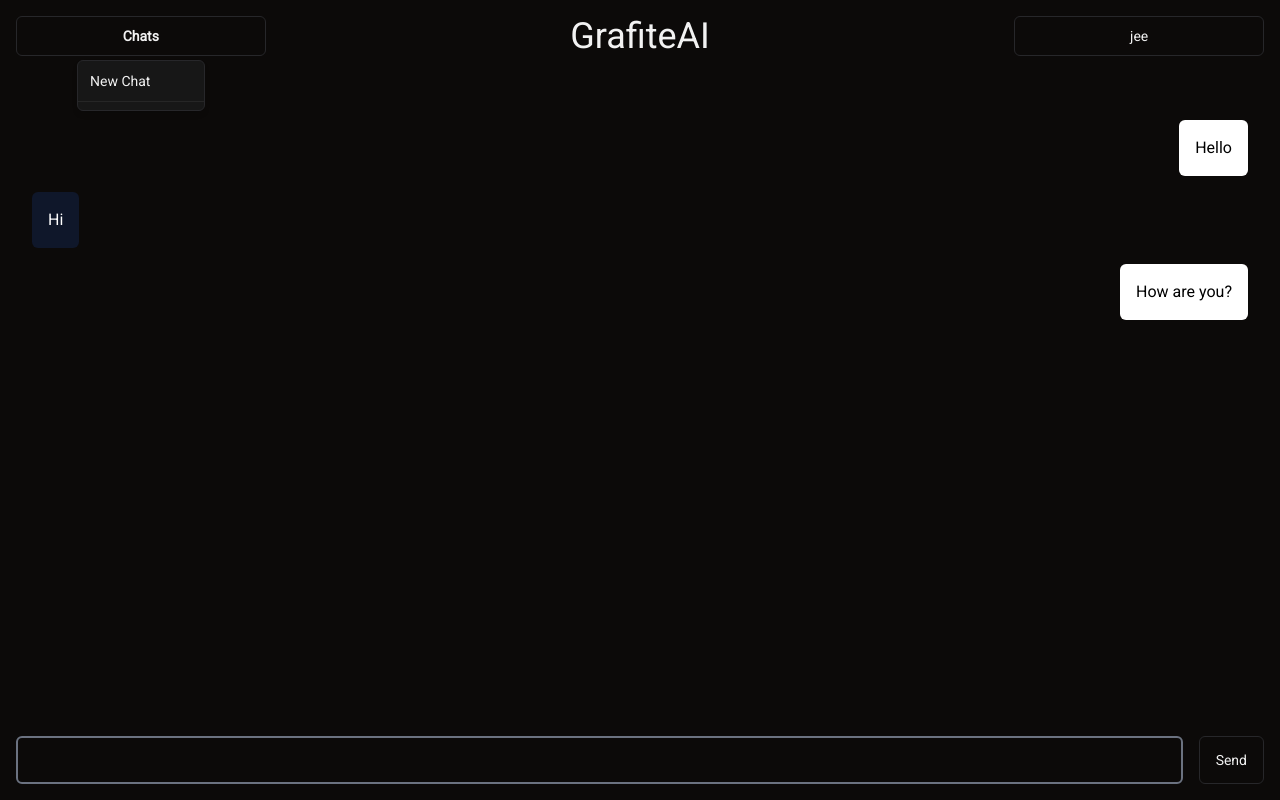
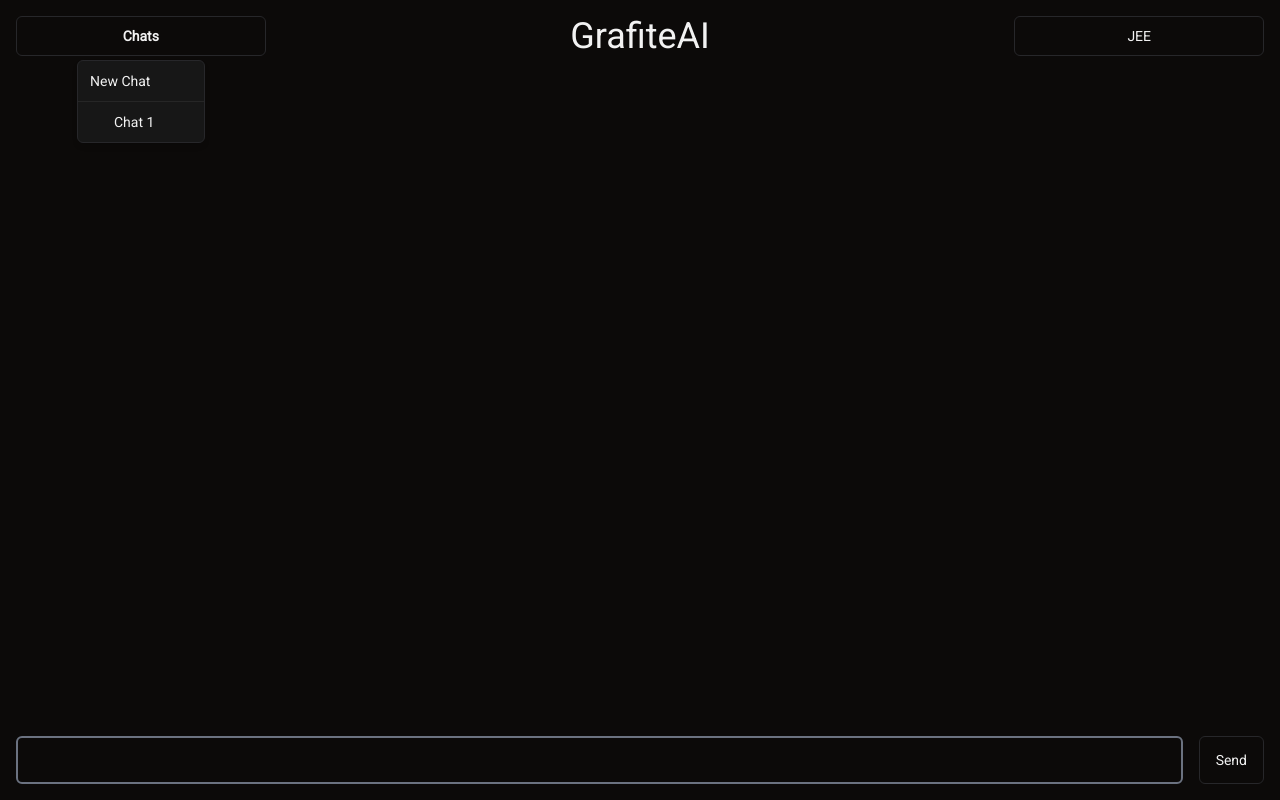
Before and after one commit to e2x-org/grafite-frontend, a Next.js app: page /ai in a window 1280 px wide. Both pictures are taken after a click on the button "Chats". Built offline with nearby package versions, Linux system fonts and the light colour scheme.

Commit message:
fix initial load

```diff
--- a/src/app/ai/page.js
+++ b/src/app/ai/page.js
@@ -22,30 +22,12 @@ import { func } from "prop-types"
 
 export default function DropdownMenuCheckboxes() {
     const [mode, setMode] = React.useState("jee")
-    const [chats, setChats] = React.useState({})
-    const [currentChat, setCurrentChat] = React.useState()
-    const [chatsContent, setchatsContent] = React.useState([
-        { user: true, text: "Hello" },
-        { user: false, text: "Hi" },
-        { user: true, text: "How are you?" }
-    ])
+    const [chats, setChats] = React.useState({"aaaaaaa": "Chat 1"})
+    const [currentChat, setCurrentChat] = React.useState("aaaaa")
+    const [chatsContent, setchatsContent] = React.useState([])
 
     const [lastMsgTime, setLastMsgTime] = React.useState(0)
 
-    function loadChats() {
-        // fetch chats from local storage
-        let chats = localStorage.getItem("chats")
-        if (!chats) {
-            return
-        } else {
-            chats = JSON.parse(chats)
-        }
-        setChats(chats)
-    }
-
-    function saveChats(chats_t = chats) {
-        localStorage.setItem("chats", JSON.stringify(chats_t))
-    }
 
     function newChat() {
         const chatName = prompt("Enter chat name")
@@ -55,7 +37,25 @@ export default function DropdownMenuCheckboxes() {
         saveChats({ ...chats, [chatId]: chatName })
         localStorage.setItem(`chats-${chatId}`, JSON.stringify([]))
         setCurrentChat(chatId)
-        loadChatContent()
+        loadChatContent(chatId)
+    }
+
+    function loadChats() {
+        // fetch chats from local storage
+        console.log(chats)
+        let chatss = localStorage.getItem("chats")
+        if (!chatss) {
+            chatss = saveChats()
+        } else {
+            chatss = JSON.parse(chatss)
+        }
+        setChats(chatss)
+        console.log(chatss)
+    }
+
+    function saveChats(chats_t = chats) {
+        localStorage.setItem("chats", JSON.stringify(chats_t))
+        return chats_t
     }
 
     function loadChatContent(chat_id = currentChat) {
@@ -67,7 +67,6 @@ export default function DropdownMenuCheckboxes() {
             chatsContent = JSON.parse(chatsContent)
         }
         setchatsContent(chatsContent)
-        localStorage.setItem('currentChat', chat_id)
     }
 
     function saveChatContent(chats_t = chatsContent) {
@@ -114,6 +113,7 @@ export default function DropdownMenuCheckboxes() {
                         <DropdownMenuItem onClick={newChat} >New Chat</DropdownMenuItem>
                         <DropdownMenuSeparator />
                         <DropdownMenuRadioGroup value={currentChat} onValueChange={setCurrentChat}>
+                            {console.log(chats)}
                             {Object.keys(chats).map((chat, index) => (
                                 <DropdownMenuRadioItem key={index} value={chat} onClick={()=> {console.log(`${chat}: ${chats[chat]}`); loadChatContent(chat)}} >{chats[chat]}</DropdownMenuRadioItem>
                             ))}
@@ -123,7 +123,7 @@ export default function DropdownMenuCheckboxes() {
                 <h1 className="col-span-3 text-4xl">GrafiteAI</h1>
                 <DropdownMenu>
                     <DropdownMenuTrigger asChild>
-                        <Button variant="outline">{mode}</Button>
+                        <Button variant="outline">{mode.toUpperCase()}</Button>
                     </DropdownMenuTrigger>
                     <DropdownMenuContent className="">
                         <DropdownMenuRadioGroup value={mode} onValueChange={setMode}>
```
